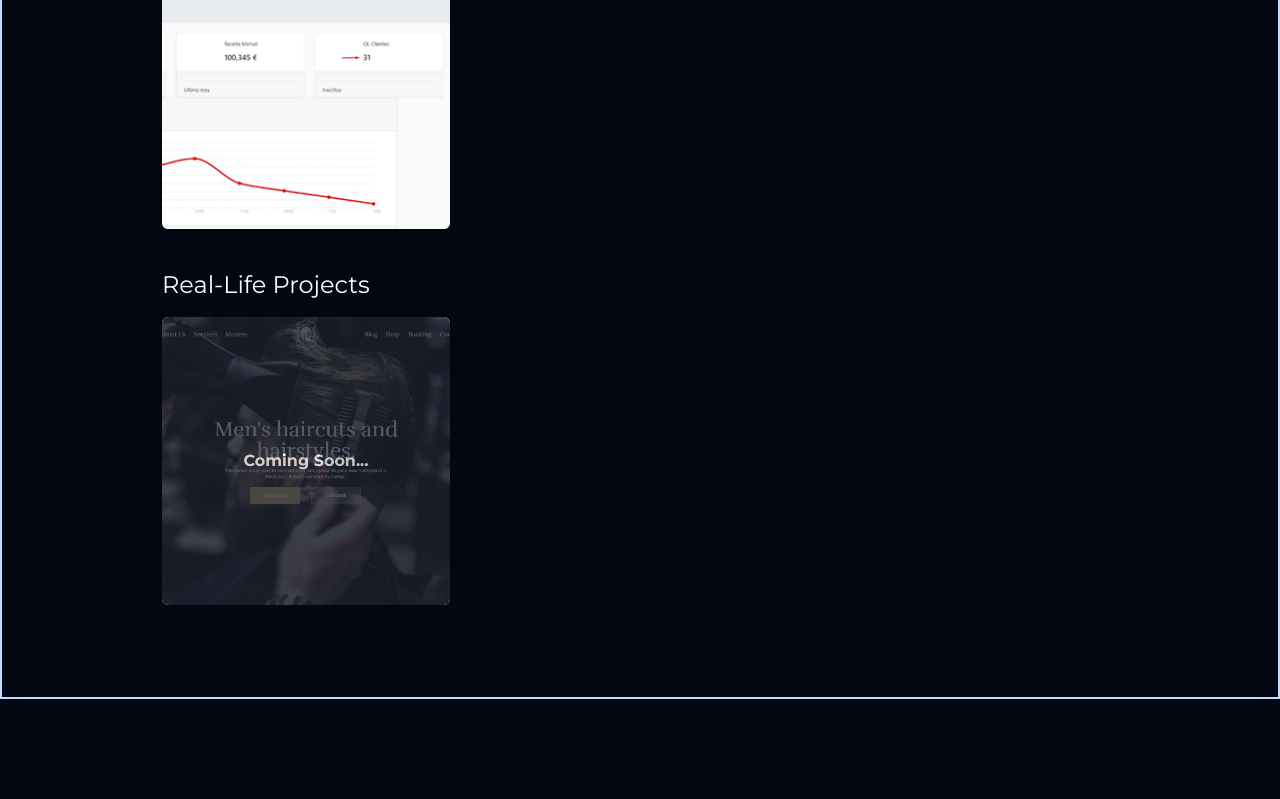
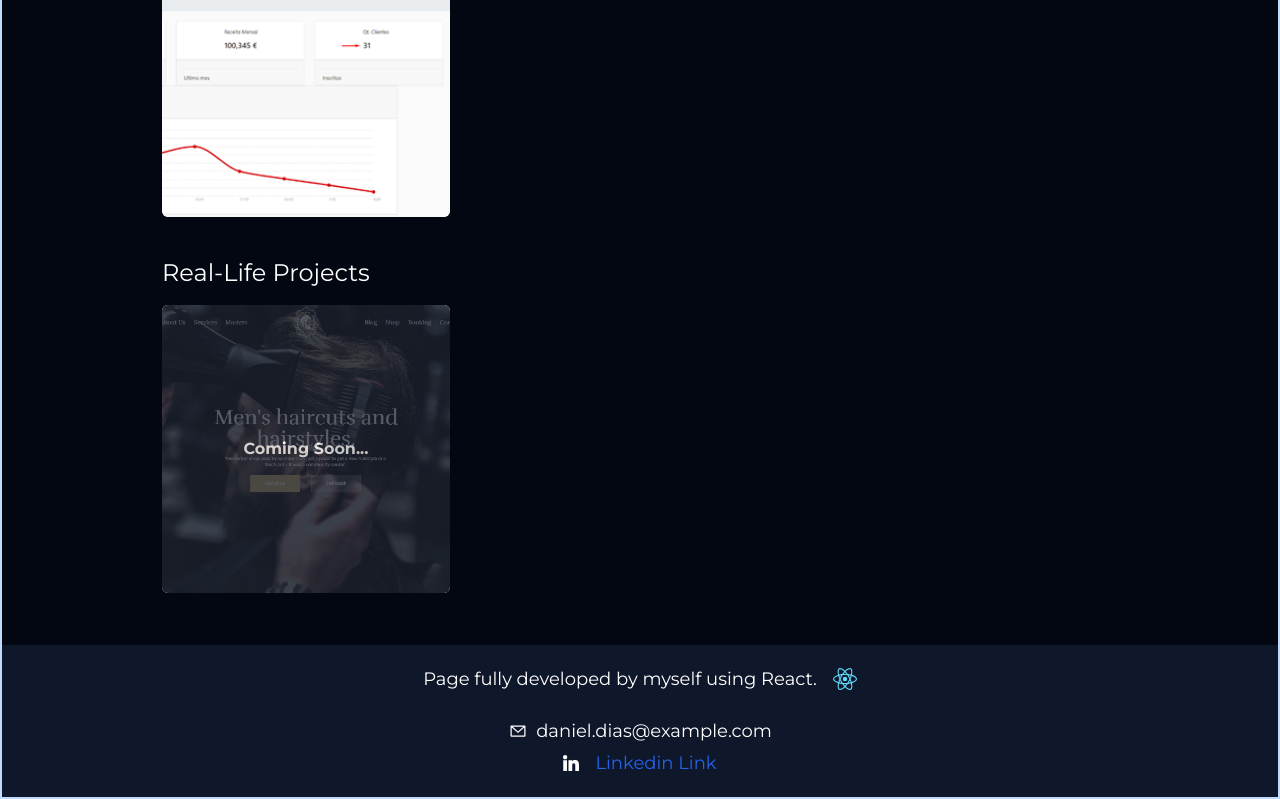
Before and after one commit to danielferreira-dias/my-portfolio-react-vite, a React (Vite) app: page / in a window 1280 px wide. Shown: the part 3509-4308 px from the top of the page. Before the commit the page ends 4208 px from the top, so only its background shows below. Built offline with nearby package versions, Linux system fonts and the light colour scheme.

Commit message:
Added Contact Section

```diff
--- a/src/App.jsx
+++ b/src/App.jsx
@@ -5,6 +5,7 @@ import Experience from './Sections/Experience';
 import Skills from './Sections/Skills';
 import About from './Sections/About';
 import Portfolio from './Sections/Portfolio';
+import Contact from './Sections/Contact';
 
 import { useInView } from 'react-intersection-observer';
 import React, { useState, useRef, useEffect } from 'react';
@@ -29,6 +30,7 @@ function App() {
   const skillsRef = useRef(null);
   const experienceRef = useRef(null);
   const portfolioRef = useRef(null);
+  const contactRef = useRef(null);
 
   // Function to handle scrolling to a section
   const scrollToSection = (sectionRef) => {
@@ -36,7 +38,7 @@ function App() {
   };
 
   return (
-    <div className="flex flex-col  py-5 font-montserrat">
+    <div className="flex flex-col pt-2 font-montserrat">
       <Navbar onDataFromChild={handleDataFromChild} scrollToSection={scrollToSection} refs={{ skillsRef, experienceRef, portfolioRef }}></Navbar>
 
       <section className={`w-full h-screen px-5 sm:px-10 xl:px-40 2xl:px-64  ${dataFromChild ? ' transition-colors duration-300 ease-in-out text-white' : ' transition-colors duration-300 ease-in-out text-black'}`}>
@@ -46,7 +48,7 @@ function App() {
             <div className='flex flex-col gap-y-4 my-10 xs:my-0'>
               <p className="text-xl sm:text-2xl lg:text-5xl">I'm <span className="text-2xl sm:text-3xl lg:text-6xl text-primary">Daniel Dias</span></p>
               <p className="text-lg sm:text-xl lg:text-3xl">Full Stack Web Developer</p>
-              <button className='w-40 text-sm sm:text-xl border-4 rounded border-primary text-primary p-2'>Contact Me</button>
+              <button className='w-40 text-sm sm:text-xl border-4 rounded border-primary text-primary p-2' onClick={() => scrollToSection(contactRef)}>Contact Me</button>
             </div>
 
             {/* Image Div */}
@@ -88,8 +90,8 @@ function App() {
         <Portfolio />
       </section >
 
-      <section className={`w-full h-fit my-5 px-5 sm:px-10 xl:px-40 2xl:px-64  ${dataFromChild ? ' transition-colors duration-300 ease-in-out text-white' : ' transition-colors duration-300 ease-in-out text-black'}`}>
-
+      <section ref={contactRef} className={`w-full h-fit mt-5 bg-slate-900  ${dataFromChild ? ' transition-colors duration-300 ease-in-out text-white' : ' transition-colors duration-300 ease-in-out text-black'}`}>
+        <Contact />
       </section>
 
     </div >
--- /dev/null
+++ b/src/Sections/Contact.jsx
@@ -0,0 +1,25 @@
+import '../index.css'
+
+const Contact = () => {
+    return (
+        <div className='flex flex-col w-full h-fit justify-center items-center gap-y-6 text-xs sm:text-sm md:text-lg py-5'>
+            <div className='flex flex-row justify-center h-fit items-center gap-x-4'>
+                <p className='w-fit'>Page fully developed by myself using React.</p>
+                <img src="react.svg" alt="React" className="w-6 h-auto 2xl:w-10" />
+            </div>
+            <div className='flex flex-col w-max gap-y-1'>
+                <div className='flex flex-row justify-center h-fit items-center gap-x-2'>
+                    <img src="email-dark.svg" alt="Email" className="w-5 h-auto 2xl:w-10" />
+                    <p className='w-fit'>daniel.dias@example.com</p>
+                </div>
+                <div className='flex flex-row justify-center h-fit items-center gap-x-4'>
+                    <img src="linkedin-light.svg" alt="LinkedIn" className="w-4 h-auto 2xl:w-8" />
+                    <a href="https://www.linkedin.com/in/daniel-dias-ismai/" className='w-fit text-blue-600'>Linkedin Link</a>
+                </div>
+
+            </div>
+        </div>
+    );
+};
+
+export default Contact
```
Also changed, not shown: public/email-dark.svg (added), public/email.svg (added).
